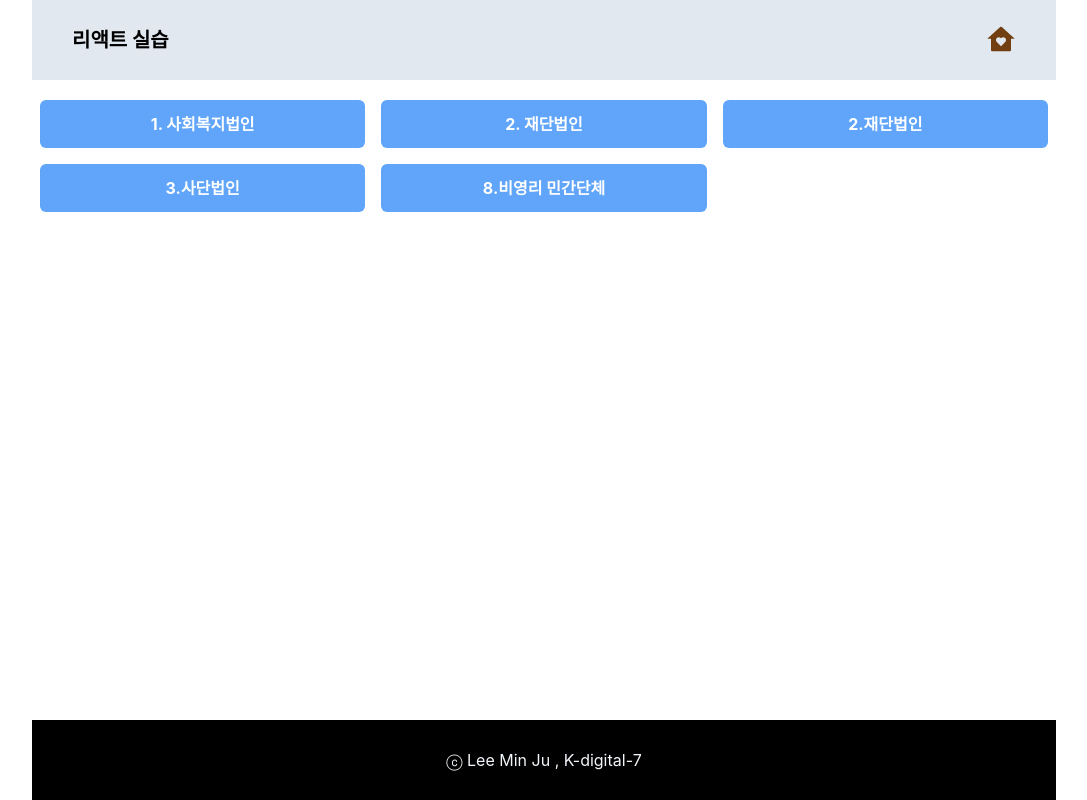
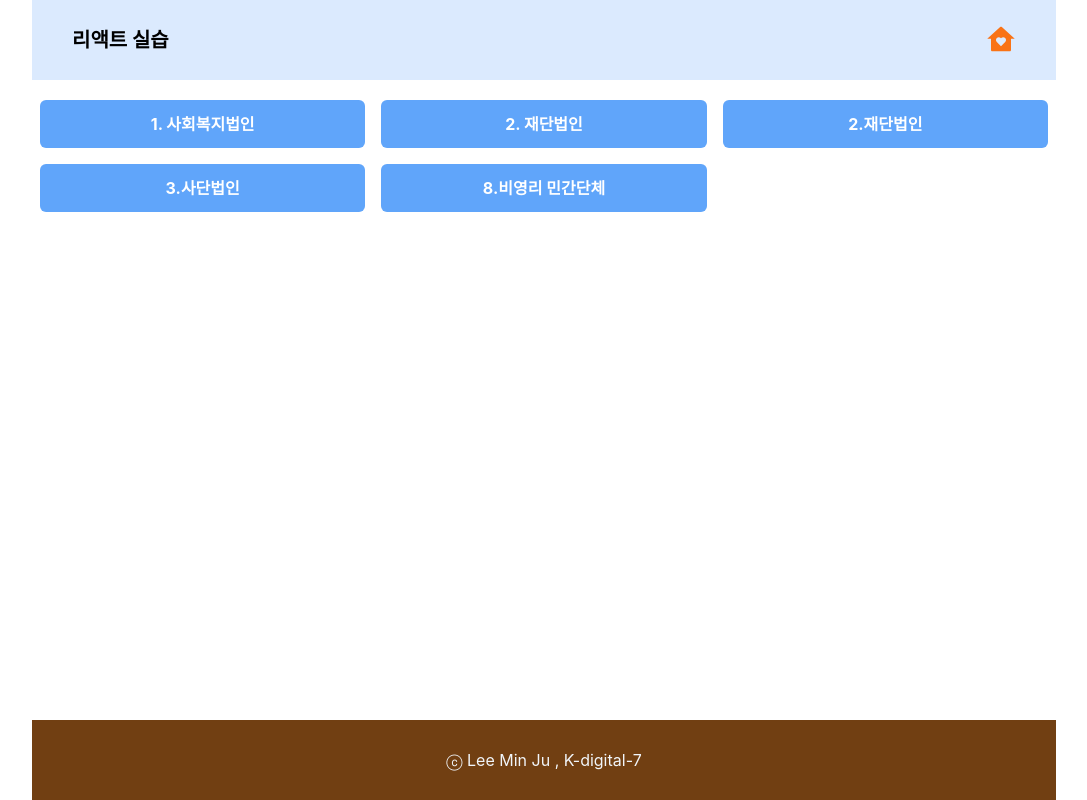
Before and after one commit to 2eemj000/k7_react, a React (Create React App) app: page / in a window 1280 px wide. Shown: the whole page, without its empty margins (96-1183 px from the left). Built offline with nearby package versions, Linux system fonts and the light colour scheme.

Commit message:
0512 수정

```diff
--- a/src/01/Hello.js
+++ b/src/01/Hello.js
@@ -1,5 +1,5 @@
-//대문자로 시작, 파일명과 일치시키기, 하나에 한기능만, return 반드시 있어야, import/export
-//class 대신 className, src 뒤에 {}/수식 쓸 수 있음
+// 대문자로 시작, 파일명과 일치시키기, 하나에 한기능만, return 반드시 있어야, import/export
+// class 대신 className, src 뒤에 {}/수식 쓸 수 있음
 // 창띄울때 terminal > npm start 치기 (Liveserver X)
 
 function Hello() {
--- a/src/03/MyDiv.js
+++ b/src/03/MyDiv.js
@@ -34,6 +34,7 @@ export default function MyDiv() {
                       flex justify-end items-center">
       <span className="inline-flex p-1 mx-2" onClick={handleCount}>
       {/* mx는 좌우만 */}
+      {/* 아이콘은 window+. */}
         💗
       </span>
       <span>
--- a/src/04/MyListitem.js
+++ b/src/04/MyListitem.js
@@ -1,7 +1,7 @@
 // function 함수명(){return} 형태
 // useState는 변수값을 바꾸기 위해 두개의 값을 제어함 (cnt,setCnt), setCnt는 cnt에 값을 할당하는 세터, 0은 초기값
 
-// HOOK : useEffect # 방법알기 1~4
+// HOOK : useEffect # 방법알기 1~2
 // # useEffect 1. useEffect 적어줌
 import { useState, useEffect } from "react"
 export default function MyListitem({title, imgUrl, content}) {
--- a/src/App.js
+++ b/src/App.js
@@ -10,9 +10,9 @@ import FoodMain from './07/FoodMain';
 function App() {
   return (
     <div className="flex flex-col w-full max-w-screen-lg h-screen overflow-y-auto mx-auto">
-      <header className='flex justify-between items-center text-xl font-bold h-20 p-10 bg-slate-200'>
+      <header className='flex justify-between items-center text-xl font-bold h-20 p-10 bg-blue-100'>
         <p>리액트 실습</p>
-        <p><RiHomeHeartFill className='text-3xl text-yellow-900'/></p>
+        <p><RiHomeHeartFill className='text-3xl text-orange-500'/></p>
       </header>
       <main className='grow flex justify-center items-center'>
         {/* <MyDiv /> */}
@@ -22,7 +22,7 @@ function App() {
         {/* <MyClock /> */}
         <FoodMain />
       </main>
-      <footer className='flex justify-center items-center h-20 bg-black text-slate-100'>
+      <footer className='flex justify-center items-center h-20 bg-yellow-900 text-slate-100'>
       ⓒ Lee Min Ju , K-digital-7
       </footer>
     </div>
```
